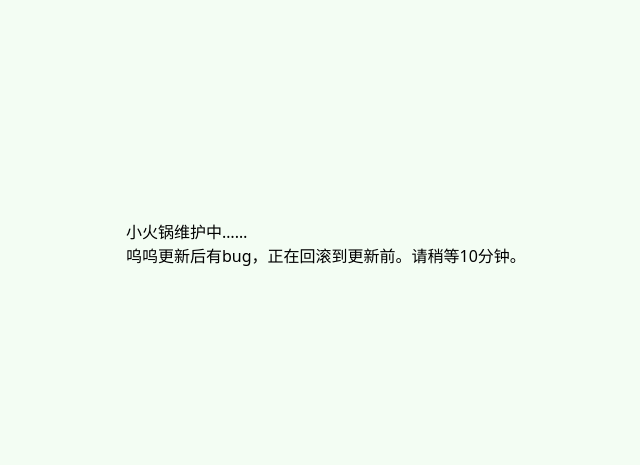
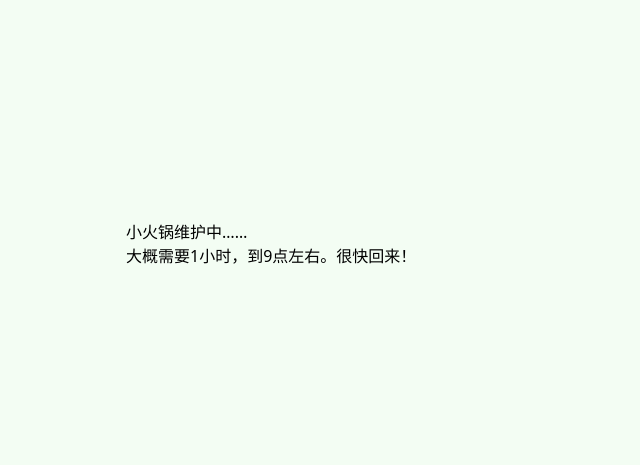
Before and after one commit to fatmkii/dao3, a Laravel app: template resources/views/errors/503.blade.php in a window 1280 px wide. Shown: the top 465 px of the page, without its empty margins (314-954 px from the left). Run offline with Laravel 12, Linux system fonts and the light colour scheme; the template is opened without the code that fills it, so the values that code supplies are empty; parts of the project's set-up code (start-up, migrations or seed data) failed here and were passed over; some libraries are stand-ins or nearby versions.

Commit message:
chore: 更新提示

```diff
--- a/resources/views/errors/503.blade.php
+++ b/resources/views/errors/503.blade.php
@@ -15,7 +15,7 @@
         <div style="height: 200px; width:400px;">
             小火锅维护中……
             <br>
-            呜呜更新后有bug，正在回滚到更新前。请稍等10分钟。
+            大概需要1小时，到9点左右。很快回来！
         </div>
     </div>
 </body>
```
